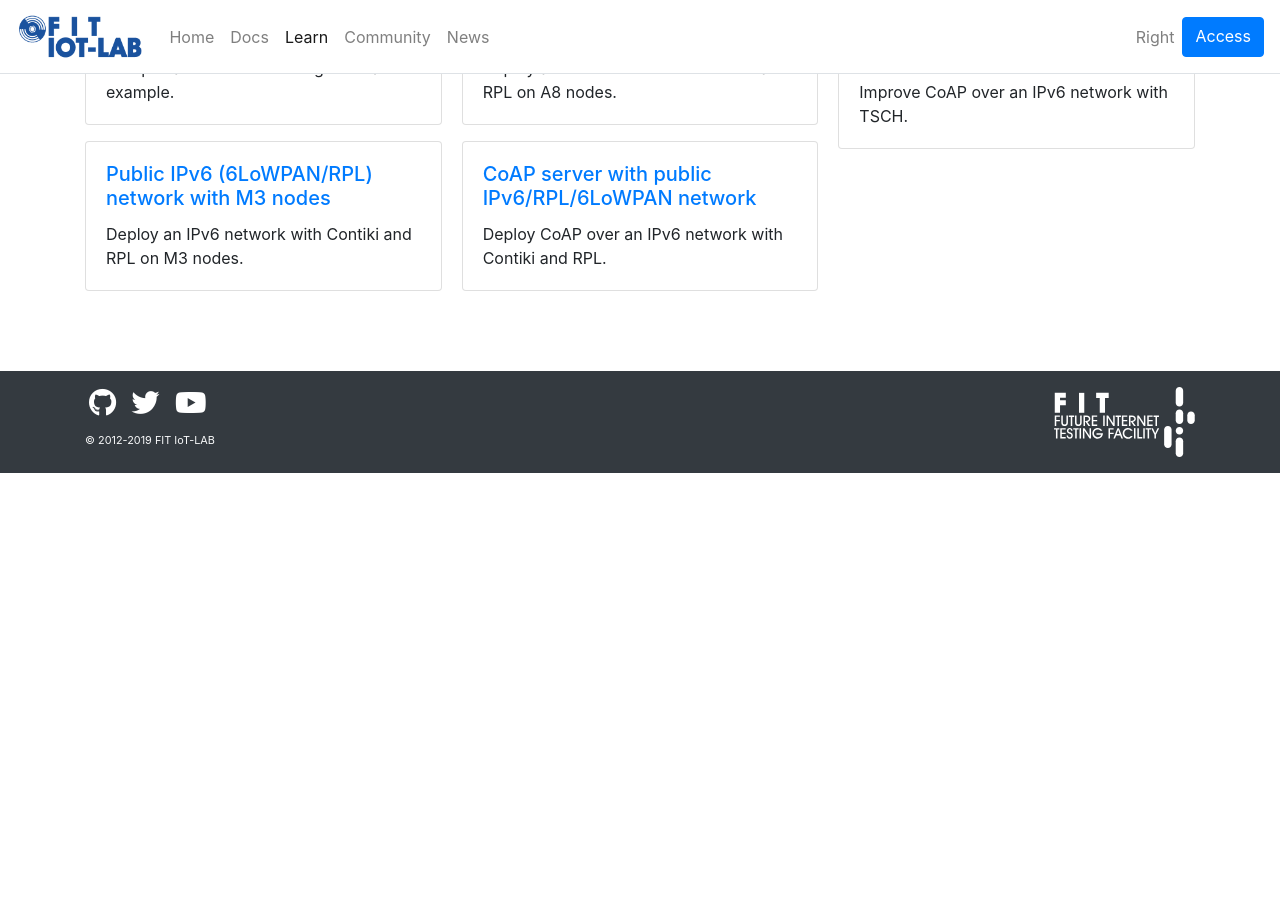
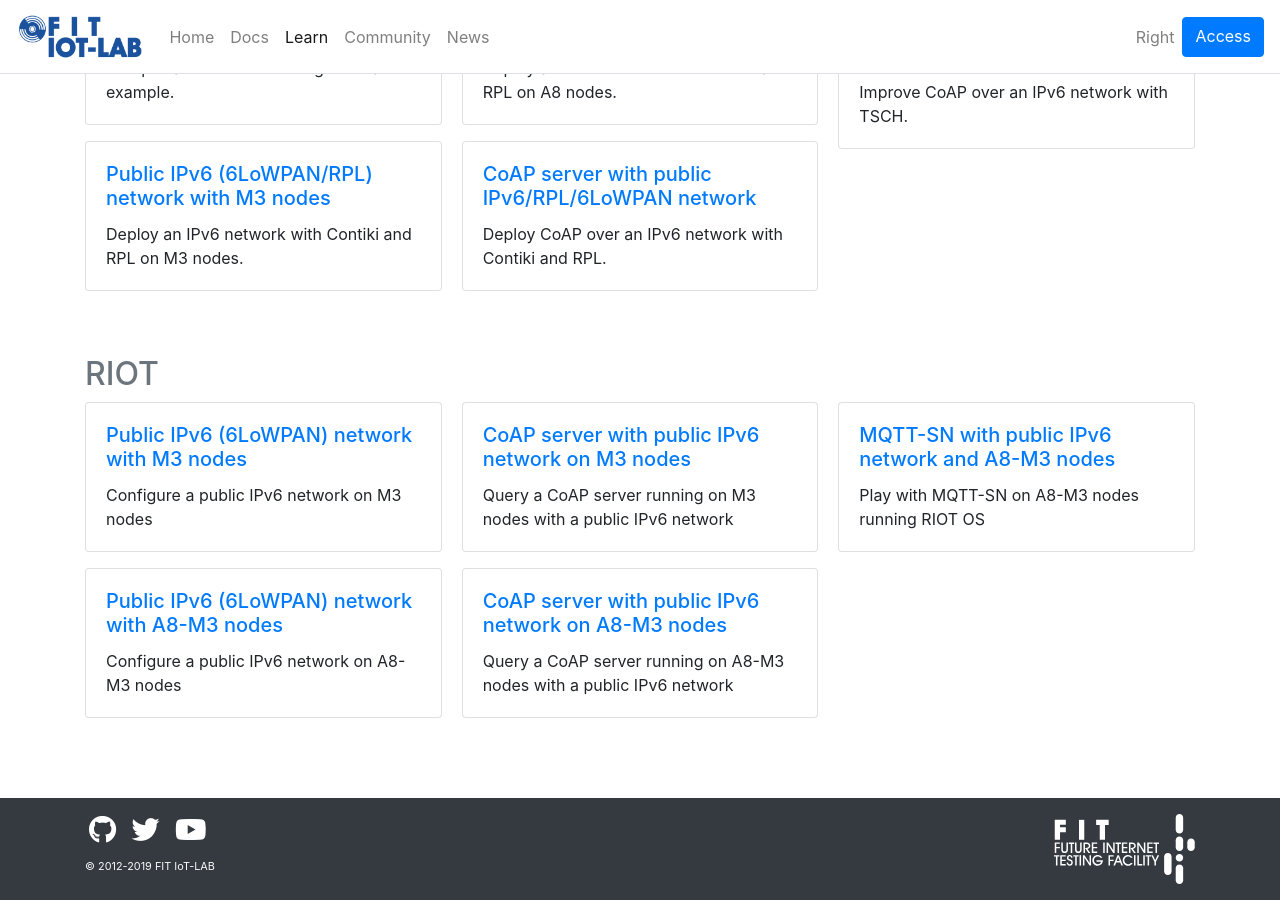
Before and after one commit to iot-lab/iot-lab.github.io, a Jekyll site: the page built from learn/index.html, in a window 1280 px wide and 900 px high, scrolled down 1576 px. Built offline with Jekyll 4.4.1, drawn with Linux system fonts in a browser that asks for light colours; before the commit the page ends 2049 px from its top, so only the background shows below that.

Commit message:
_data/tutorials: add RIOT legacy tutorials

```diff
--- a/_data/tutorials-nav.yml
+++ b/_data/tutorials-nav.yml
@@ -15,3 +15,21 @@
     - title: CoAP server with public IPv6/TCSH network and M3 nodes
       desc: Improve CoAP over an IPv6 network with TSCH.
       page: contiki-coap-tsch-m3
+
+- title: RIOT
+  pages:
+    - title: Public IPv6 (6LoWPAN) network with M3 nodes
+      desc: Configure a public IPv6 network on M3 nodes
+      page: riot-public-ipv6-m3
+    - title: Public IPv6 (6LoWPAN) network with A8-M3 nodes
+      desc: Configure a public IPv6 network on A8-M3 nodes
+      page: riot-public-ipv6-a8-m3
+    - title: CoAP server with public IPv6 network on M3 nodes
+      desc: Query a CoAP server running on M3 nodes with a public IPv6 network
+      page: riot-coap-m3
+    - title: CoAP server with public IPv6 network on A8-M3 nodes
+      desc: Query a CoAP server running on A8-M3 nodes with a public IPv6 network
+      page: riot-coap-a8-m3
+    - title: MQTT-SN with public IPv6 network and A8-M3 nodes
+      desc: Play with MQTT-SN on A8-M3 nodes running RIOT OS
+      page: riot-mqtt-sn-a8-m3
```
